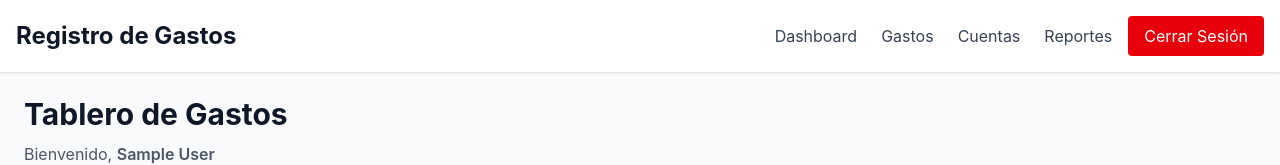
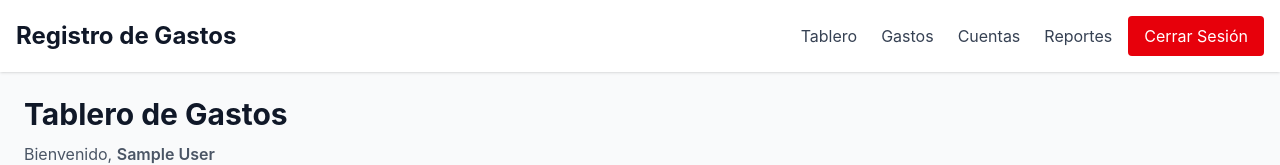
Before and after one commit to bcesano20/expense-tracker-frontend, a React (Vite) app: page /dashboard in a window 1280 px wide. Shown: the top 165 px of the page. Built offline with nearby package versions, Linux system fonts and the light colour scheme; no server answers; sample sign-in values are in the browser's storage.

Commit message:
update Links and labels

```diff
--- a/src/components/HamburgerMenu.tsx
+++ b/src/components/HamburgerMenu.tsx
@@ -6,7 +6,7 @@ import { useAuth } from '../hooks/useAuth'
 import { Link } from './Link'
 
 const NAV_LINKS = [
-  { label: 'Dashboard', to: ROUTES.DASHBOARD },
+  { label: 'Tablero', to: ROUTES.DASHBOARD },
   { label: 'Gastos', to: ROUTES.EXPENSES },
   { label: 'Cuentas', to: ROUTES.ACCOUNTS },
   { label: 'Reportes', to: ROUTES.REPORTS },
--- a/src/components/Navbar.tsx
+++ b/src/components/Navbar.tsx
@@ -1,8 +1,9 @@
 import { useNavigate } from 'react-router-dom'
 
+import { ROUTES } from '../helpers/constants'
 import { useAuth } from '../hooks/useAuth'
 import { HamburgerMenu } from './HamburgerMenu'
-import { ROUTES } from '../helpers/constants'
+import { Link } from './Link'
 
 export const Navbar = () => {
   const { logout } = useAuth()
@@ -10,7 +11,7 @@ export const Navbar = () => {
 
   const handleLogout = () => {
     logout()
-    navigate('/login')
+    navigate(ROUTES.LOGIN)
   }
 
   return (
@@ -23,18 +24,18 @@ export const Navbar = () => {
         {/* Desktop nav — hidden below 900px */}
         <div className="hidden min-[900px]:flex gap-4 items-center">
           <nav className="flex gap-6">
-            <a href={ROUTES.DASHBOARD} className="text-gray-700 hover:text-blue-600">
-              Dashboard
-            </a>
-            <a href={ROUTES.EXPENSES} className="text-gray-700 hover:text-blue-600">
+            <Link linkTo={ROUTES.DASHBOARD} className="text-gray-700 hover:text-blue-600">
+              Tablero
+            </Link>
+            <Link linkTo={ROUTES.EXPENSES} className="text-gray-700 hover:text-blue-600">
               Gastos
-            </a>
-            <a href={ROUTES.ACCOUNTS} className="text-gray-700 hover:text-blue-600">
+            </Link>
+            <Link linkTo={ROUTES.ACCOUNTS} className="text-gray-700 hover:text-blue-600">
               Cuentas
-            </a>
-            <a href={ROUTES.REPORTS} className="text-gray-700 hover:text-blue-600">
+            </Link>
+            <Link linkTo={ROUTES.REPORTS} className="text-gray-700 hover:text-blue-600">
               Reportes
-            </a>
+            </Link>
           </nav>
 
           <button
```
